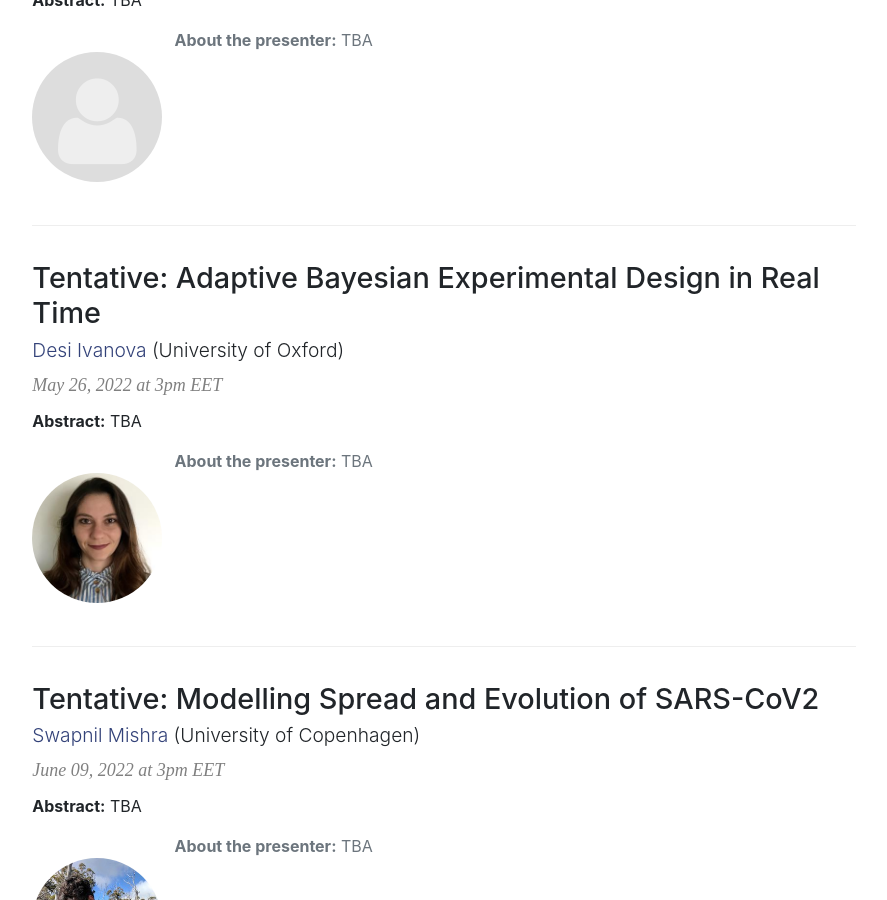
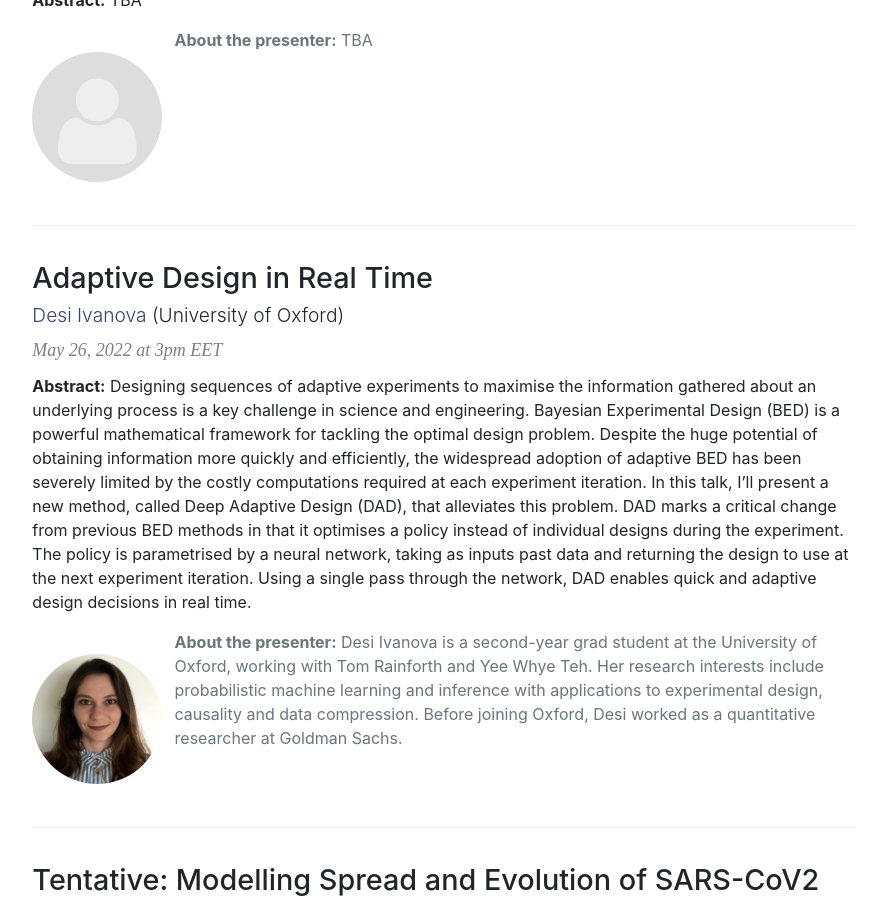
Before and after one commit to AaltoML/apml, a Jekyll site: the page built from index.html, in a window 1280 px wide and 900 px high, scrolled down 2018 px. Shown: the whole window, without its empty margins (196-1083 px from the left). Built offline with Jekyll 4.4.1, drawn with Linux system fonts in a browser that asks for light colours.

```diff
--- a/_data/talks.yml
+++ b/_data/talks.yml
@@ -124,12 +124,12 @@
   biography: "TBA"
 
 - date: May 26, 2022 at 3pm EET
-  title: "Tentative: Adaptive Bayesian Experimental Design in Real Time"
+  title: "Adaptive Design in Real Time"
   presenter: "Desi Ivanova"
   url: https://desirivanova.com
   affiliation: "University of Oxford"
-  abstract: "TBA"
-  biography: "TBA"
+  abstract: "Designing sequences of adaptive experiments to maximise the information gathered about an underlying process is a key challenge in science and engineering. Bayesian Experimental Design (BED) is a powerful mathematical framework for tackling the optimal design problem. Despite the huge potential of obtaining information more quickly and efficiently, the widespread adoption of adaptive BED has been severely limited by the costly computations required at each experiment iteration. In this talk, I'll present a new method, called Deep Adaptive Design (DAD), that alleviates this problem. DAD marks a critical change from previous BED methods in that it optimises a policy instead of individual designs during the experiment. The policy is parametrised by a neural network, taking as inputs past data and returning the design to use at the next experiment iteration. Using a single pass through the network, DAD enables quick and adaptive design decisions in real time."
+  biography: "Desi Ivanova is a second-year grad student at the University of Oxford, working with Tom Rainforth and Yee Whye Teh. Her research interests include probabilistic machine learning and inference with applications to experimental design, causality and data compression. Before joining Oxford, Desi worked as a quantitative researcher at Goldman Sachs."
   photo: "Desi-Ivanova"
 
 - date: June 09, 2022 at 3pm EET
```
